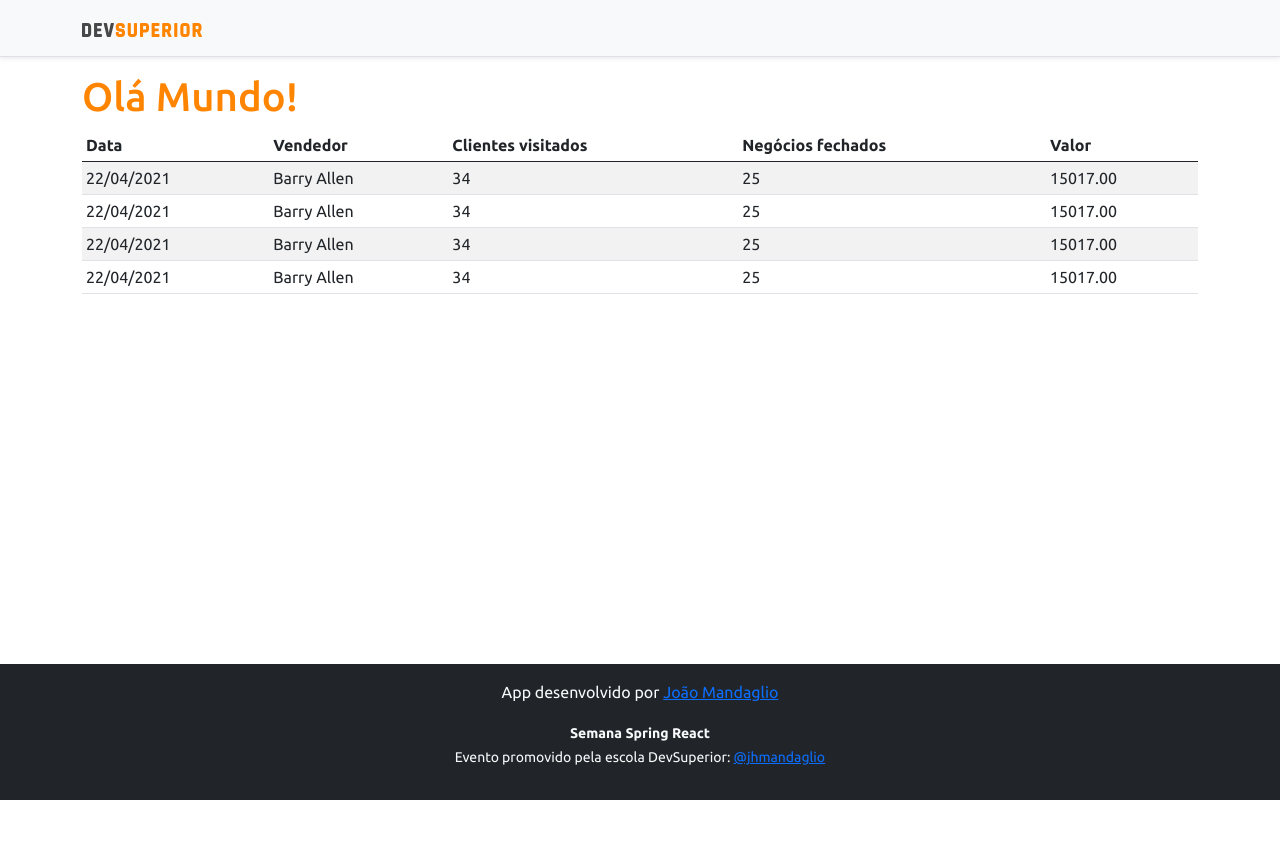
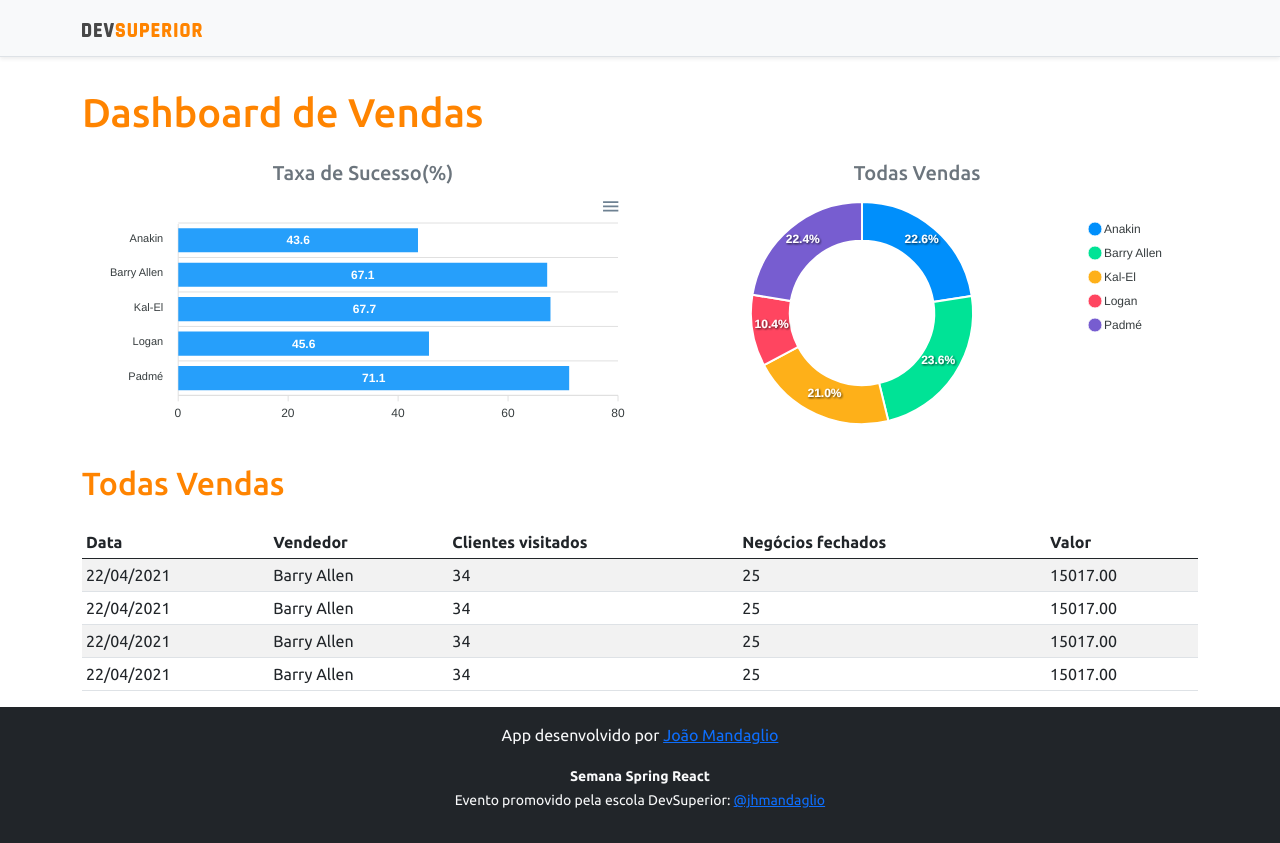
Before and after one commit to mandaglio/projeto-sds3, a React (Create React App) app in the folder frontend/: page / in a window 1280 px wide. Before the commit the page ends 800 px from the top, so only its background shows below. Built offline with nearby package versions, Linux system fonts and the light colour scheme.

Commit message:
Static Charts

```diff
--- a/frontend/package.json
+++ b/frontend/package.json
@@ -11,15 +11,18 @@
     "@types/node": "^12.0.0",
     "@types/react": "^17.0.0",
     "@types/react-dom": "^17.0.0",
+    "apexcharts": "^3.26.1",
     "bootstrap": "^5.0.0",
     "css-loader": "^5.2.4",
     "react": "^17.0.2",
+    "react-apexcharts": "^1.3.9",
     "react-dom": "^17.0.2",
     "react-scripts": "4.0.3",
     "sass-loader": "^11.0.1",
     "style-loader": "^2.0.0",
     "typescript": "^4.1.2",
-    "web-vitals": "^1.0.1"
+    "web-vitals": "^1.0.1",
+    "webpack": "^4.44.2"
   },
   "scripts": {
     "start": "react-scripts start",
--- a/frontend/src/App.tsx
+++ b/frontend/src/App.tsx
@@ -1,4 +1,6 @@
+import BarChart from "components/BarChart";
 import DataTable from "components/DataTable";
+import DonutChart from "components/DonutChart";
 import Footer from "components/Footer";
 import NavBar from "components/NavBar";
 
@@ -7,7 +9,23 @@
     <>
       <NavBar />
       <div className="container">
-        <h1 className="text-primary">Olá Mundo!</h1>
+        <h1 className="text-primary py-3">Dashboard de Vendas</h1>
+
+        <div className="row px-3">
+          <div className="col-sm-6">
+            <h5 className="text-center text-secondary">Taxa de Sucesso(%)</h5>
+            <BarChart />
+          </div>
+          <div className="col-sm-6">
+            <h5 className="text-center text-secondary">Todas Vendas</h5>
+            <DonutChart />
+          </div>
+        </div>
+
+        <div className="py-3">
+          <h2 className="text-primary">Todas Vendas</h2>
+        </div>
+
         <DataTable />
       </div>
       <Footer />
--- /dev/null
+++ b/frontend/src/components/BarChart/index.tsx
@@ -0,0 +1,35 @@
+
+import Chart from 'react-apexcharts';
+
+const BarChart = () => {
+
+    const options = {
+        plotOptions: {
+            bar: {
+                horizontal: true,
+            }
+        },
+    };
+
+    const mockData = {
+        labels: {
+            categories: ['Anakin', 'Barry Allen', 'Kal-El', 'Logan', 'Padmé']
+        },
+        series: [
+            {
+                name: "% Sucesso",
+                data: [43.6, 67.1, 67.7, 45.6, 71.1]
+            }
+        ]
+    };
+    return (
+       <Chart
+            options={{ ...options, xaxis:mockData.labels}}
+            series={mockData.series}
+            type="bar"
+            height="240"
+       />
+    );
+}
+
+export default BarChart;
--- /dev/null
+++ b/frontend/src/components/DonutChart/index.tsx
@@ -0,0 +1,27 @@
+
+import Chart from 'react-apexcharts';
+
+const DonutChart = () => {
+
+    const mockData = {
+        series: [477138, 499928, 444867, 220426, 473088],
+        labels: ['Anakin', 'Barry Allen', 'Kal-El', 'Logan', 'Padmé']
+    }
+
+    const options = {
+        legend: {
+            show: true
+        }
+    }
+
+    return (
+       <Chart
+            options={{ ...options, labels: mockData.labels}}
+            series={mockData.series}
+            type="donut"
+            height="240"
+       />
+    );
+}
+
+export default DonutChart;
```
Also changed, not shown: 2 other files (tests, documents, lock files or other folders).
